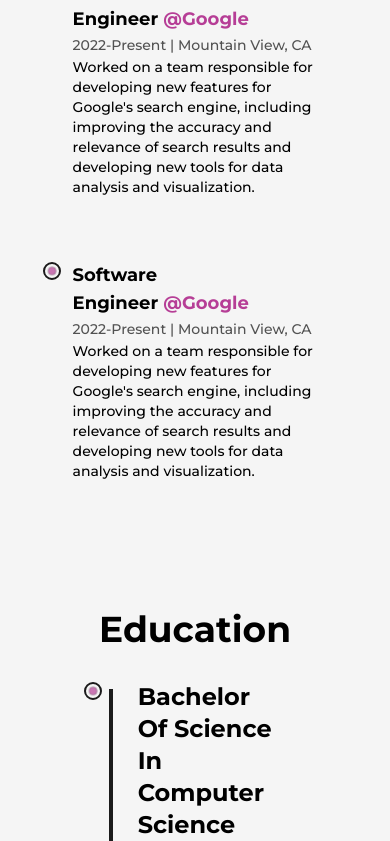
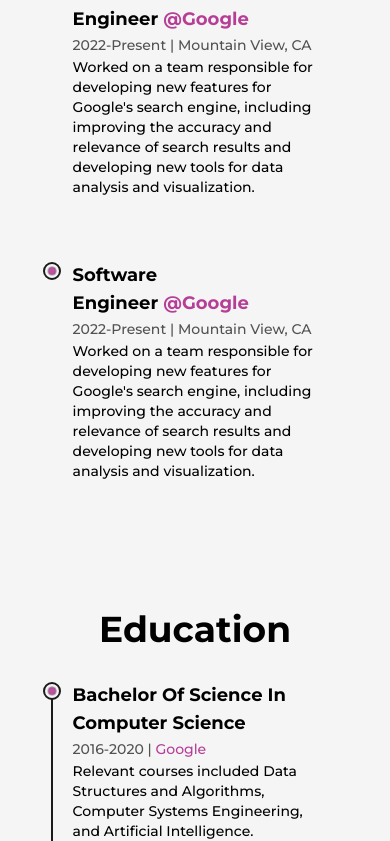
Before and after one commit to Elerqsousy/portfolio-Next-TailwindCSS, a Next.js app: page /about in a window 390 px wide. Shown: the part 2965-3806 px from the top of the page. Built offline with nearby package versions, Linux system fonts and the light colour scheme.

Commit message:
Fix styling bug in the education section on about page

```diff
--- a/src/conponents/Education.js
+++ b/src/conponents/Education.js
@@ -7,7 +7,8 @@ const Details = ({ type, time, place, info, link }) => {
   return (
     <li
       ref={ref}
-      className='my-8 first:mt-0 last:mb-0 w-[60%] mx-auto flex flex-col items-center justify-between'
+      className='my-8 first:mt-0 last:mb-0 w-[60%] mx-auto flex flex-col
+      items-center justify-between md:w-[80%]'
     >
       <LiIcon reference={ref} />
       <motion.div
@@ -15,18 +16,18 @@ const Details = ({ type, time, place, info, link }) => {
         whileInView={{ y: 0 }}
         transition={{ duration: 1.5, type: 'spring' }}
       >
-        <h3 className='capitalize font-bold text-2xl'>{type}</h3>
-        <span className='capitalize font-medium text-dark/75 dark:text-light/75'>
-          {time} |{' '}
+        <h3 className='capitalize font-bold text-2xl sm:text-xl xs:text-lg'>{type}</h3>
+        <span className='capitalize font-medium text-dark/75 dark:text-light/75 xs:text-sm'>
+          {time} |&nbsp;
           <a
             target='_blank'
             href={link}
-            className='text-primary capitalize dark:text-primaryDark'
+            className='text-primary capitalize hover:underline dark:text-primaryDark'
           >
             {place}
           </a>
         </span>
-        <p className='font-medium w-full'>{info}</p>
+        <p className='font-medium w-full md:text-sm'>{info}</p>
       </motion.div>
     </li>
   );
@@ -48,12 +49,13 @@ const Education = () => {
       >
         Education
       </h2>
-      <div ref={ref} className='w-[75%] mx-auto relative overflow-hidden'>
+      <div ref={ref} className='w-[75%] mx-auto relative overflow-hidden lg:w-[90%] md:w-full'>
         <motion.div
           style={{ scaleY: scrollYProgress }}
-          className='mt-2 absolute left-9 top-0 w-[4px] h-full bg-dark origin-top dark:bg-light'
+          className='mt-2 absolute left-9 top-0 w-[4px] h-full bg-dark origin-top dark:bg-light
+          md:mt-3 xs:mt-4 xs:w-[2px] md:left-[28px] xs:left-[19px]'
         />
-        <ul className='w-full flex flex-col items-start justify-between ml-4'>
+        <ul className='w-full flex flex-col items-start justify-between ml-4 xs:ml-2'>
           <Details
             type='Bachelor Of Science In Computer Science'
             place='Google'
```
